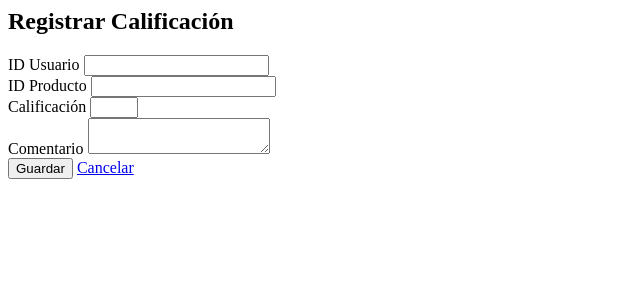
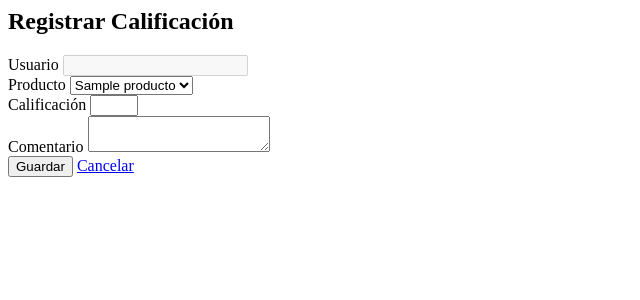
Before and after one commit to elritosan/PaginaWeb_TiendaDulces, a PHP site: page /View/Calificacion/formCalificacion.php in a window 1280 px wide. Shown: the top 300 px of the page, without its empty margins (0-640 px from the left). Run offline with PHP 8.4, Linux system fonts and the light colour scheme; tables that the repository leaves empty hold one stand-in row (values such as "Sample post"); some libraries are stand-ins or nearby versions.

Commit message:
Consultas para los ComboBox (Calificacion, Producto, Promocion)

```diff
--- a/View/Calificacion/formCalificacion.php
+++ b/View/Calificacion/formCalificacion.php
@@ -1,6 +1,14 @@
 <?php
+if (session_status() === PHP_SESSION_NONE) {
+    session_start();
+}
+require_once BASE_PATH . DIRECTORY_SEPARATOR . 'Model' . DIRECTORY_SEPARATOR . 'ClassProducto.php';
+
+$productoModel = new ClassProducto();
+$productos = $productoModel->getProductos();
+
 $calificacion = $elemento ?? null;
-$calificacion = $calificacion ?? ['id' => '', 'id_usuario' => '', 'id_producto' => '', 'calificacion' => '', 'comentario' => ''];
+$calificacion = $calificacion ?? ['id' => '', 'id_usuario' => $_SESSION['usuario']['id'] ?? '', 'id_producto' => '', 'calificacion' => '', 'comentario' => ''];
 $isEdit = !empty($calificacion['id']);
 ?>
 
@@ -13,12 +21,19 @@
     <?php endif; ?>
 
     <div class="mb-3">
-        <label class="form-label">ID Usuario</label>
-        <input type="text" name="id_usuario" class="form-control" value="<?php echo htmlspecialchars($calificacion['id_usuario']); ?>" required>
+        <label class="form-label">Usuario</label>
+        <input type="hidden" name="id_usuario" value="<?php echo htmlspecialchars($calificacion['id_usuario']); ?>">
+        <input type="text" class="form-control" value="<?php echo htmlspecialchars($_SESSION['usuario']['nombre'] ?? ''); ?>" disabled>
     </div>
     <div class="mb-3">
-        <label class="form-label">ID Producto</label>
-        <input type="text" name="id_producto" class="form-control" value="<?php echo htmlspecialchars($calificacion['id_producto']); ?>" required>
+        <label class="form-label">Producto</label>
+        <select name="id_producto" class="form-control" required>
+            <?php foreach ($productos as $producto): ?>
+                <option value="<?php echo $producto['id']; ?>" <?php echo $calificacion['id_producto'] == $producto['id'] ? 'selected' : ''; ?>>
+                    <?php echo htmlspecialchars($producto['nombre']); ?>
+                </option>
+            <?php endforeach; ?>
+        </select>
     </div>
     <div class="mb-3">
         <label class="form-label">Calificación</label>
```
Also changed, not shown: View/Producto/formProducto.php (+23 -2 lines), View/Promocion/formPromocion.php (+13 -2 lines).
